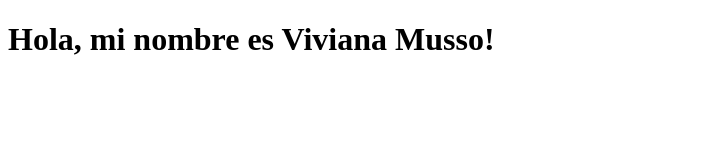
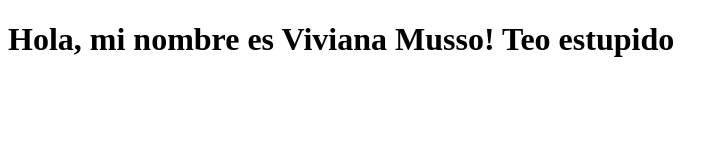
Before and after one commit to vivi70758/productos, a plain HTML site: page index.html in a window 1280 px wide. Shown: the whole page, without its empty margins (0-728 px from the left). Drawn offline with Linux system fonts and the light colour scheme.

Commit message:
cambio titulo y h1

```diff
--- a/index.html
+++ b/index.html
@@ -1,9 +1,9 @@
 <!DOCTYPE html>
     <html>
 <head>
-<title>Mi primer proyecto HTML01231</title>
+<title>Mi primer proyecto HTML</title>
 </head>
 <body>
-<h1>Hola, mi nombre es Viviana Musso!</h1>
+<h1>Hola, mi nombre es Viviana Musso! Teo estupido</h1>
 </body>
 </html>
```
